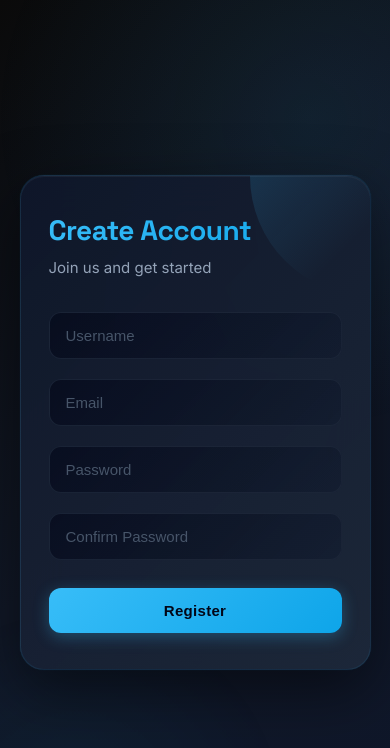
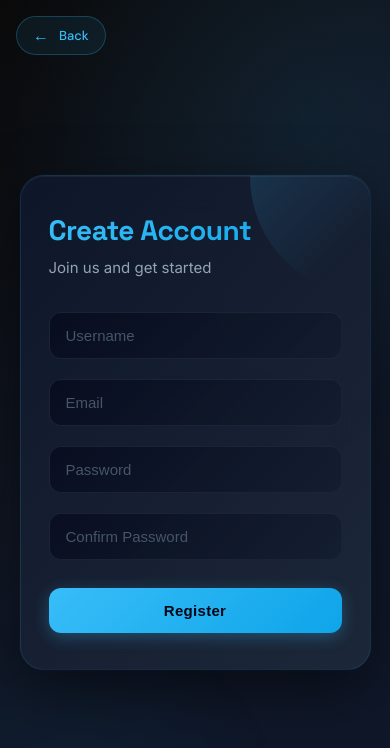
Before and after one commit to HarleyGoodz/IT342_Cruz_RateFlow, a React (Create React App) app in the folder web/rateflow/: page /register in a window 390 px wide. Shown: the top 748 px of the page. Built offline with nearby package versions, Linux system fonts and the light colour scheme.

Commit message:
modified frontend part 1

```diff
--- a/web/rateflow/src/css/registration_css.css
+++ b/web/rateflow/src/css/registration_css.css
@@ -4,6 +4,62 @@
   box-sizing: border-box;
   margin: 0;
   padding: 0;
+}
+
+.back-button-container {
+  position: absolute;
+  top: 24px;
+  left: 24px;
+  z-index: 20;
+}
+
+.back-button {
+  display: inline-flex;
+  align-items: center;
+  gap: 10px;
+  padding: 10px 22px;
+  background: rgba(56, 189, 248, 0.08);
+  border: 1px solid rgba(56, 189, 248, 0.25);
+  border-radius: 999px;
+  color: #38bdf8;
+  font-size: 15px;
+  font-weight: 500;
+  font-family: 'DM Sans', sans-serif;
+  cursor: pointer;
+  transition: all 0.25s ease;
+  backdrop-filter: blur(10px);
+  text-decoration: none;
+}
+
+/* Hover effect (smooth + modern) */
+.back-button:hover {
+  background: rgba(56, 189, 248, 0.18);
+  border-color: rgba(56, 189, 248, 0.45);
+  transform: translateX(-3px);
+  box-shadow: 0 0 12px rgba(56, 189, 248, 0.3);
+}
+
+.back-arrow {
+  font-size: 18px;
+  display: flex;
+  align-items: center;
+}
+
+/* Mobile */
+@media (max-width: 480px) {
+  .back-button-container {
+    top: 16px;
+    left: 16px;
+  }
+
+  .back-button {
+    padding: 8px 16px;
+    font-size: 13px;
+  }
+
+  .back-arrow {
+    font-size: 16px;
+  }
 }
 
 body {
--- a/web/rateflow/src/javascript/Login_js.js
+++ b/web/rateflow/src/javascript/Login_js.js
@@ -97,11 +97,13 @@ function LoginContent() {
   const closeErrorModal = () => { setShowErrorModal(false); setErrorModalMessage(""); };
   const closeSuccessModal = () => { setShowSuccessModal(false); setSuccessModalMessage(""); };
 
+
   return (
     <div className="login-container">
       <form className="login-card" onSubmit={handleSubmit}>
         <div class="App-Title">
-          <h2>RateFlow</h2>
+          <h2>Welcome!</h2>
+          <label className="login-field-label">Sign in to your account</label>
         </div>
 
         {successMessage && <div className="success-message">{successMessage}</div>}
@@ -173,7 +175,7 @@ function LoginContent() {
 
         <p className="signup-text">
           Don't have an account?{" "}
-          <Link to="/register" className="signup-link">Create one</Link>
+          <Link to="/register" className="signup-link">Sign up</Link>
         </p>
       </form>
 
--- a/web/rateflow/src/javascript/Registration_js.js
+++ b/web/rateflow/src/javascript/Registration_js.js
@@ -69,8 +69,21 @@ function Registration() {
     }
   };
 
+
   return (
     <div className="register-container">
+      {/* Back button - positioned at upper left */}
+    <div className="back-button-container">
+      <button
+        className="back-button"
+        onClick={() => navigate('/')}
+        aria-label="Go back to login"
+      >
+        <span className="back-arrow">←</span>
+        <span>Back</span>
+      </button>
+    </div>
+
       <form className="register-card" onSubmit={handleSubmit}>
         <h2>Create Account</h2>
         <p className="subtitle">Join us and get started</p>
```
